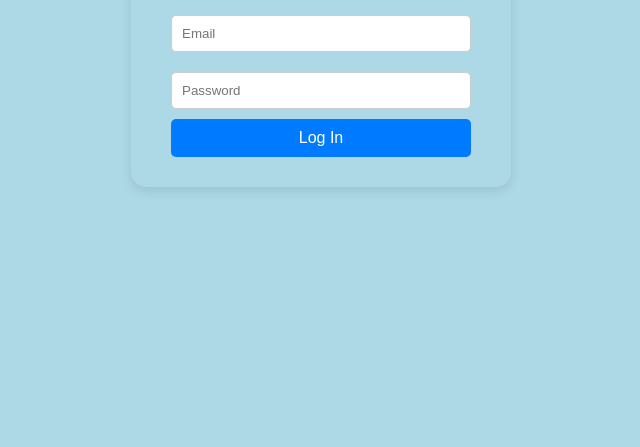
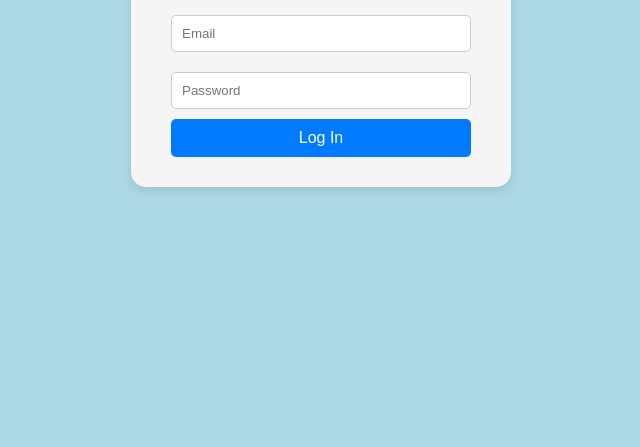
Before and after one commit to Muniba-S/My-supa-base, a plain HTML site: page index.html in a window 1280 px wide. Shown: the part 353-800 px from the top of the page, without its empty margins (319-959 px from the left). Drawn offline with nearby package versions, Linux system fonts and the light colour scheme.

Commit message:
Add files via upload

```diff
--- a/style.css
+++ b/style.css
@@ -10,7 +10,7 @@ body {
 }
 
 .login-container {
-  background-color: palewhite;
+  background-color: whitesmoke;
   padding: 30px 40px;
   border-radius: 15px;
   box-shadow: 0 4px 12px rgba(0, 0, 0, 0.1);
```
